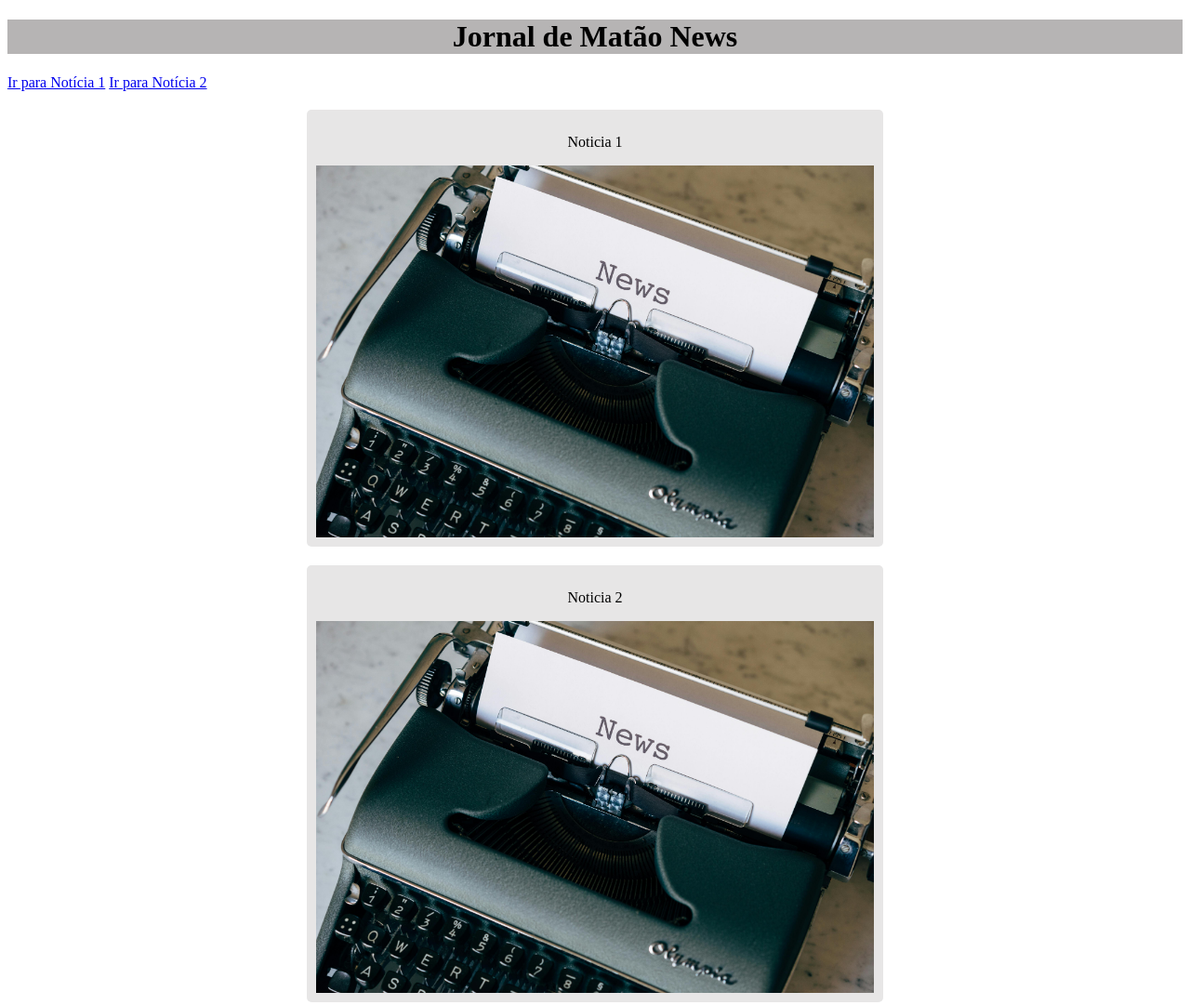
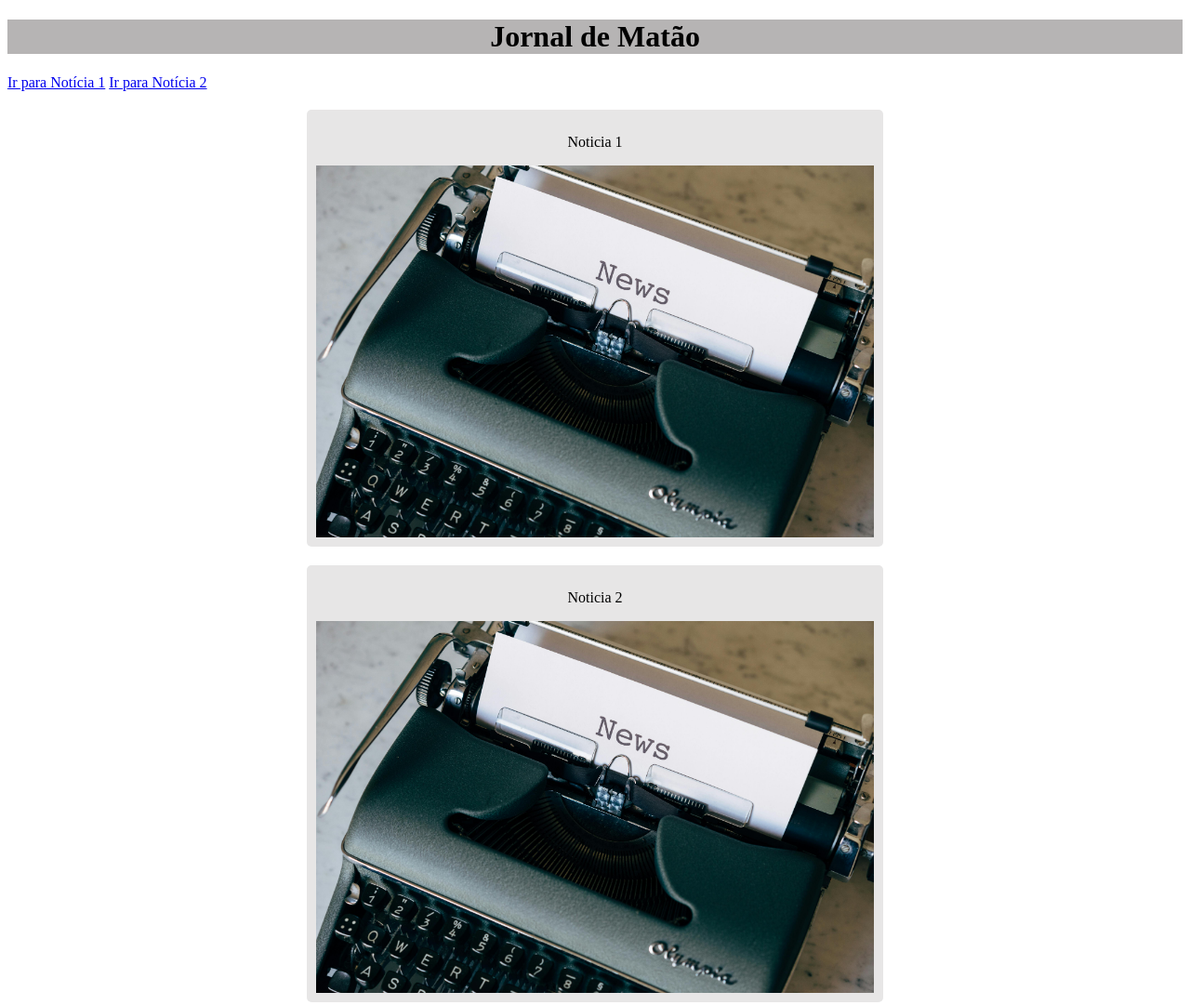
Before and after one commit to IsabelaNeves1/CI-CD-Pipeline, a website: page src/index.html in a window 1280 px wide. Shown: the top 1081 px of the page at 93% size. Drawn offline with Linux system fonts and the light colour scheme.

Commit message:
Arrumando o título

```diff
--- a/src/index.html
+++ b/src/index.html
@@ -8,7 +8,7 @@
 </head>
 <body>
     <div class="title">
-            <h1>Jornal de Matão News</h1>
+            <h1>Jornal de Matão</h1>
     </div>
     <nav>
         <a href="#" class="nav-link" data-target="noticia1">Ir para Notícia 1</a>
```
